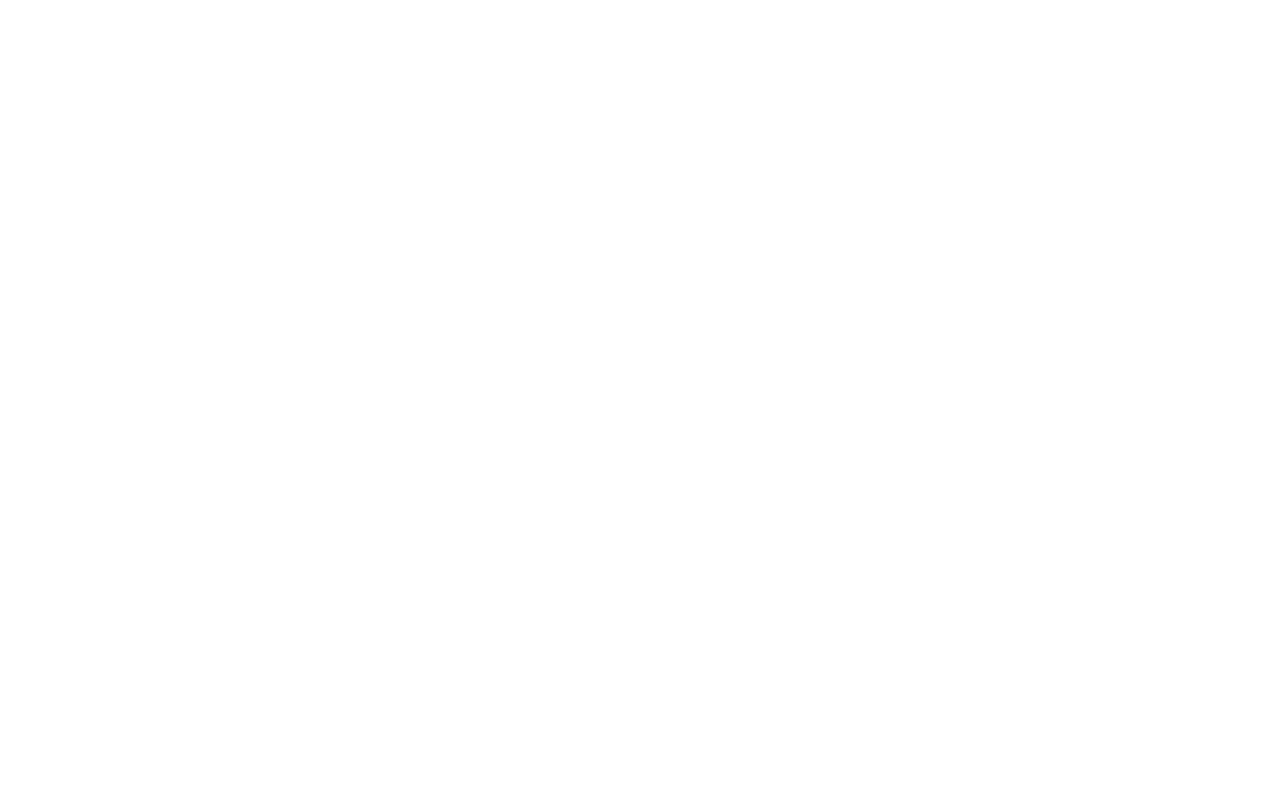
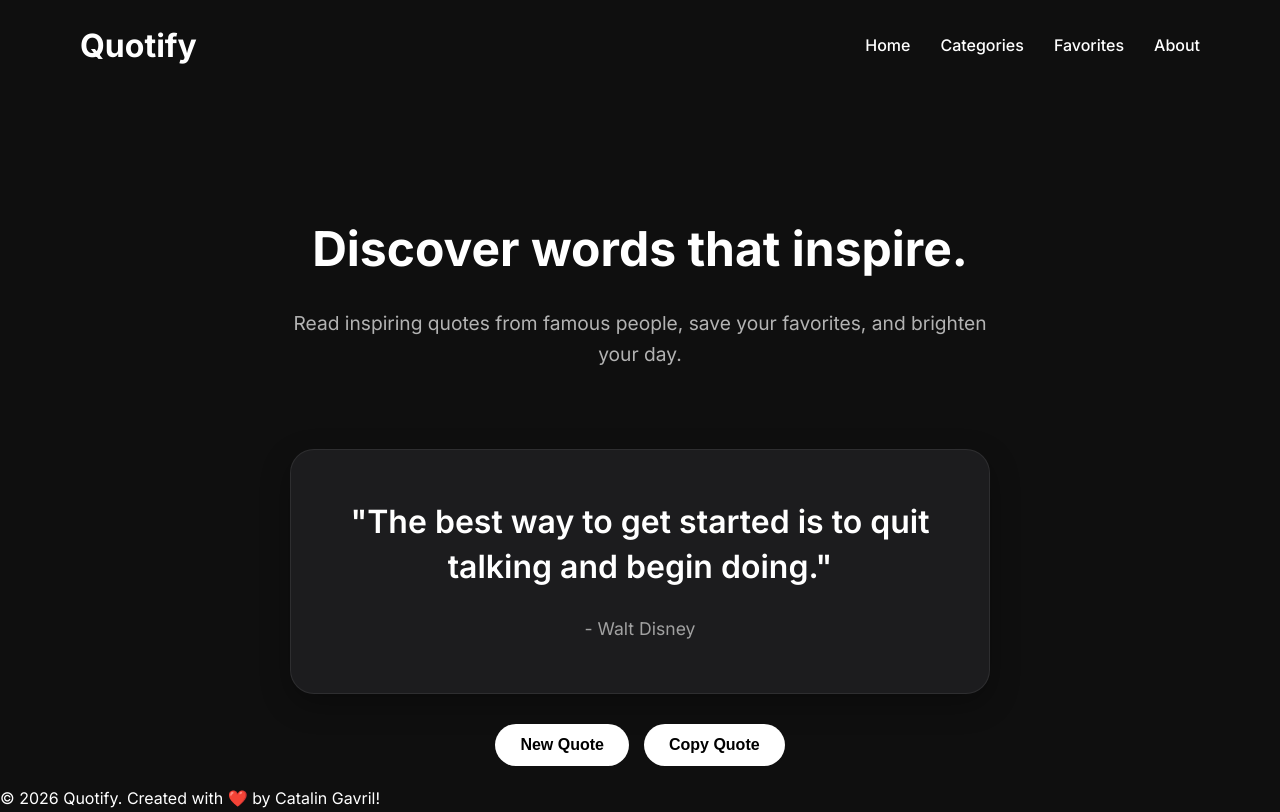
Before and after one commit to nyvrixista/Quotify, a plain HTML site: page index.html in a window 1280 px wide. Drawn offline with Linux system fonts and the light colour scheme.

Commit message:
Added a lot of things to the css file and made some changes to the html file. The changes include adding a new font, changing the background color, and adding a new section for the quote selection.

```diff
--- a/index.html
+++ b/index.html
@@ -1,7 +1,77 @@
 <html>
     <head>
-        <body>
+        <meta charset = "UTF-8">
+        <meta name="viewport" content="width = device-width, initial-scale=1.0">
 
-        </body>
+        <title>Quotify</title>
+
+        <link rel="preconnect" href="https://fonts.googleapis.com">
+        <link rel="preconnect" href="https://fonts.gstatic.com" crossorigin>
+        <link href="https://fonts.googleapis.com/css2?family=Inter:ital,opsz,wght@0,14..32,100..900;1,14..32,100..900&display=swap" rel="stylesheet">
+
+        <link rel="stylesheet" href="style.css">
     </head>
+
+    <body>
+
+        <header>
+            <nav>
+                <h1>Quotify</h1>
+
+                <!-- Remember to create the html files underneath the href attribute for each link in the navigation bar. -->
+                <ul>
+                    <li><a href = "#">Home</a></li>
+                    <li><a href = "#">Categories</a></li>
+                    <li><a href = "#">Favorites</a></li>
+                    <li><a href = "#">About</a></li>
+                </ul>
+            </nav>
+        </header>
+
+        <main>
+
+            <section class = "hero">
+                <h2>Discover words that inspire.</h2>
+                <p>
+                    Read inspiring quotes from famous people, save your favorites, and brighten your day.
+                </p>
+            </section>
+
+            <section class = "quote-selection">
+
+                <div class = "quote-card">
+
+                    <blockquote id = "quote">
+                        "The best way to get started is to quit talking and begin doing."
+                    </blockquote>
+
+                    <p id = "author">
+                        - Walt Disney
+                    </p>
+
+                </div>
+
+                <div class = "buttons">
+
+                    <button id = "newQuoteBtn">
+                        New Quote
+                    </button>
+
+                    <button id = "copyQuoteBtn">
+                        Copy Quote
+                    </button>
+
+                </div>
+
+            </section>
+
+        </main>
+
+        <footer>
+            <p>&copy; 2026 Quotify. Created with ❤️ by Catalin Gavril!</p>
+        </footer>
+
+        <script src = "script.js"></script>
+
+    </body>
 </html>
--- a/style.css
+++ b/style.css
@@ -0,0 +1,138 @@
+* {
+    margin: 0;
+    padding: 0;
+    box-sizing: border-box;
+}
+
+body {
+    font-family: "Inter", sans-serif;
+    background-color: #0F0F0F;
+    color: white;
+    line-height: 1.6;
+}
+
+nav {
+    display: flex;
+    justify-content: space-between;
+    align-items: center;
+
+    padding: 20px 80px;
+}
+
+nav ul {
+    display: flex;
+    list-style: none;
+    gap: 30px;
+}
+
+nav a {
+    text-decoration: none;
+    color: white;
+    font-weight: 500;
+    transition: 0.3s ease, transform 0.3s ease;
+}
+
+nav a:hover {
+    color: #60A5FA;
+    font-size: 1.05rem;
+    transform: scale(1.05);
+    opacity: 0.7;
+    text-decoration: underline;
+    cursor: pointer;
+}
+
+nav h1 {
+    font-size: 2rem;
+}
+
+.hero {
+    text-align: center;
+    padding: 120px 20px 60px;
+}
+
+.hero h2 {
+    font-size: 3rem;
+    margin-bottom: 20px;
+}
+
+.hero p {
+    font-size: 1.2rem;
+    max-width: 700px;
+    margin: 0 auto;
+    color: #B3B3B3;
+}
+
+.quote-selection {
+    display: flex;
+    flex-direction: column;
+    align-items: center;
+    justify-content: center;
+    width: 100%;
+    padding: 20px;
+}
+
+.quote-card {
+    background-color: #1C1C1E;
+    border: 1px solid rgba(255, 255, 255, 0.08);
+    max-width: 700px;
+    width: 100%;
+    padding: 50px;
+    border-radius: 24px;
+    text-align: center;
+    margin-bottom: 30px;
+    box-shadow: 0 10px 30px rgba(0, 0, 0, 0.3);
+    animation: fadeIn 0.6s ease;
+}
+
+.quote-card blockquote {
+    font-size: 2rem;
+    font-weight: 600;
+    line-height: 1.4;
+    margin-bottom: 25px;
+}
+
+.quote-card p {
+    font-size: 1.1rem;
+    color: #A1A1A1;
+    font-weight: 400;
+}
+
+.buttons {
+    display: flex;
+    gap: 15px;
+    justify-content: center;
+}
+
+.buttons button {
+    background-color: white;
+    color: black;
+    border: none;
+    padding: 12px 25px;
+    border-radius: 999px;
+    font-size: 1rem;
+    font-weight: 600;
+    cursor: pointer;
+    transition: all 0.3s ease;
+}
+
+.buttons button:hover {
+    transform: translateY(-3px);
+    opacity: 0.85;
+    box-shadow: 0 8px 20px rgba(0, 0, 0, 0.2);
+}
+
+main {
+    min-height: 80vh;
+}
+
+@keyframes fadeIn {
+    from {
+        opacity: 0;
+        transform: translateY(20px);
+    }
+
+    to {
+        opacity: 1;
+        transform: translateY(0);
+    }
+}
```
